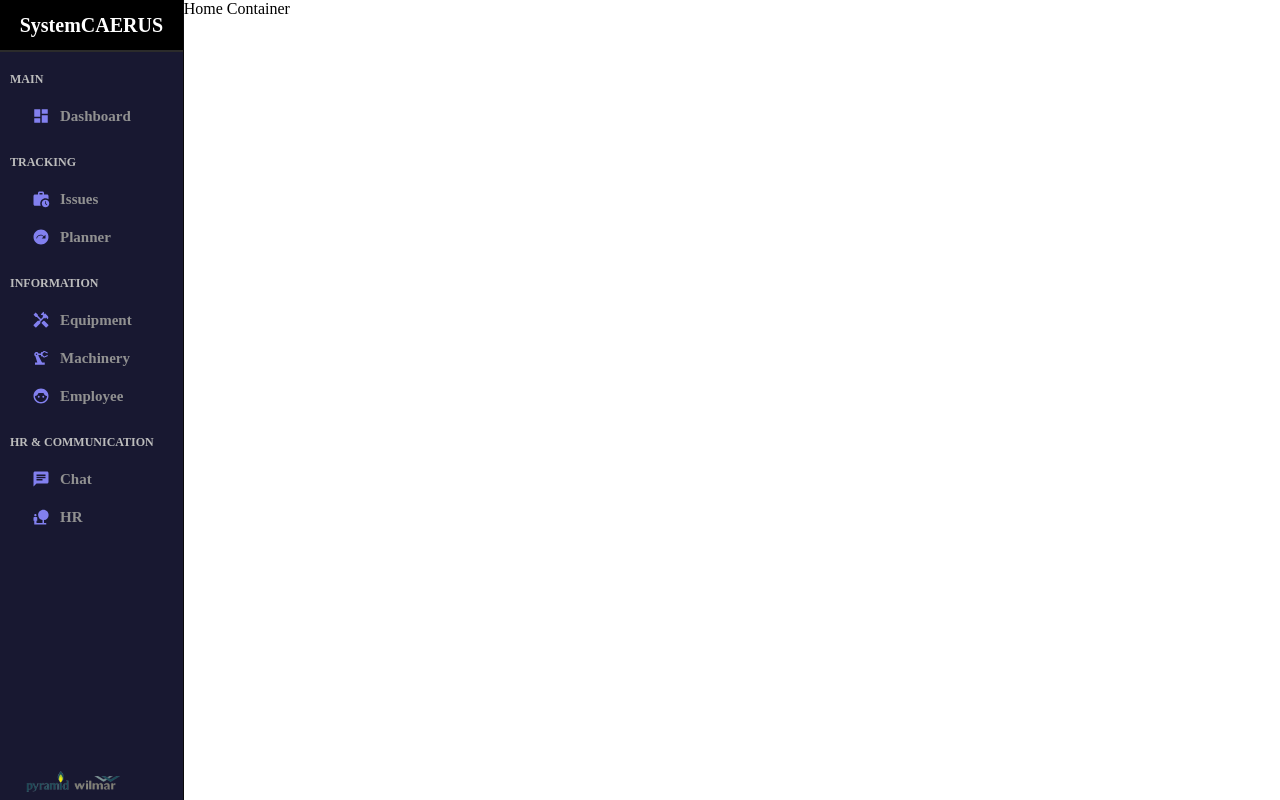
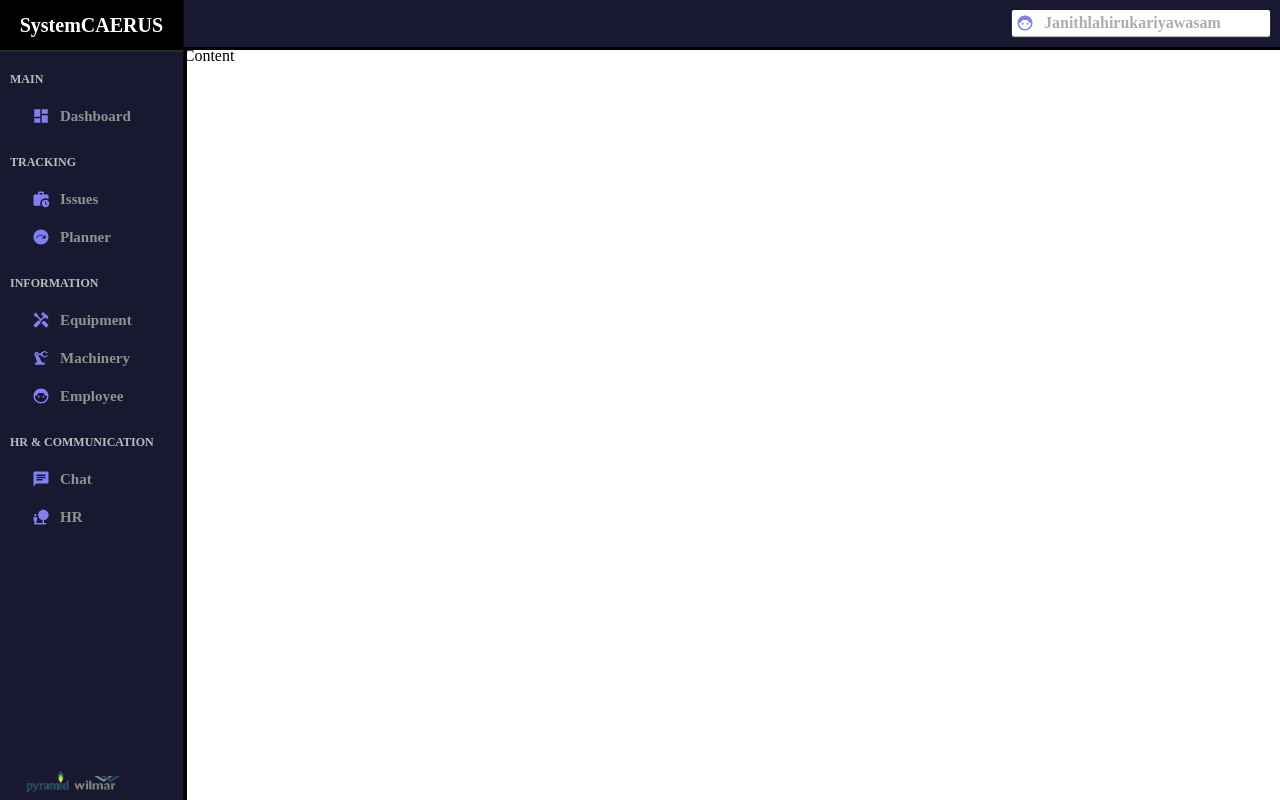
Before and after one commit to SystemCAERUS/SystemCAERUS-Administrators-Dashboard, a React (Create React App) app: page / in a window 1280 px wide. Built offline with nearby package versions, Linux system fonts and the light colour scheme.

Commit message:
add navbar

```diff
--- a/src/components/navbar/Navbar.jsx
+++ b/src/components/navbar/Navbar.jsx
@@ -1,10 +1,14 @@
 import React from 'react'
 import './navbar.scss'
+import Face6Icon from "@mui/icons-material/Face6";
 
 function Navbar() {
   return (
     <div className='navbar'>
-
+      <div className="user">
+        <Face6Icon className="icon"/>
+        <span className='username'>Janithlahirukariyawasam</span>
+      </div>
     </div>
   )
 }
--- a/src/components/navbar/navbar.scss
+++ b/src/components/navbar/navbar.scss
@@ -0,0 +1,32 @@
+.navbar {
+  height: 47px;
+  background-color: #181831;
+  box-shadow: 0px 3px;
+
+  .user {
+    background-color: white;
+    display: flex;
+    padding: 4px;
+    margin-right: 10px;
+    margin-top: 10px;
+    width: 250px;
+    border-radius: 2px;
+    box-shadow: 0px 1px 1px rgb(207, 207, 207);
+    position: absolute;
+    top: 0;
+    right: 0;
+    color: #8280ef;
+
+    .icon {
+      font-size: 18px;
+      color: #8280ef;
+    }
+
+    .username {
+      padding-left: 10px;
+      font-size: 16px;
+      font-weight: bolder;
+      color: #adadad;
+    }
+  }
+}
--- a/src/components/sidebar/sidebar.scss
+++ b/src/components/sidebar/sidebar.scss
@@ -3,6 +3,7 @@
   border-right: 0.5px solid rgb(10, 10, 10);
   min-height: 100vh;
   background-color: #181831;
+  box-shadow: 0px 0px 0px 3px;
 
   .top {
     height: 50px;
--- a/src/pages/home/Home.jsx
+++ b/src/pages/home/Home.jsx
@@ -1,13 +1,16 @@
 import React from 'react'
 import Sidebar from '../../components/sidebar/Sidebar'
-import HomeContainer from './HomeContainer'
 import './home.scss'
+import Navbar from '../../components/navbar/Navbar'
 
 const Home = () => {
   return (
     <div className='home'>
       <Sidebar/>
-      <HomeContainer/>
+      <div className="homeContainer">
+        <Navbar/>
+        Content
+      </div>
     </div>
   )
 }
--- a/src/pages/home/home.scss
+++ b/src/pages/home/home.scss
@@ -1,7 +1,7 @@
 .home{
     display: flex;
 
-    .homecontainer{
+    .homeContainer{
         flex: 6;
     }
 }
```
